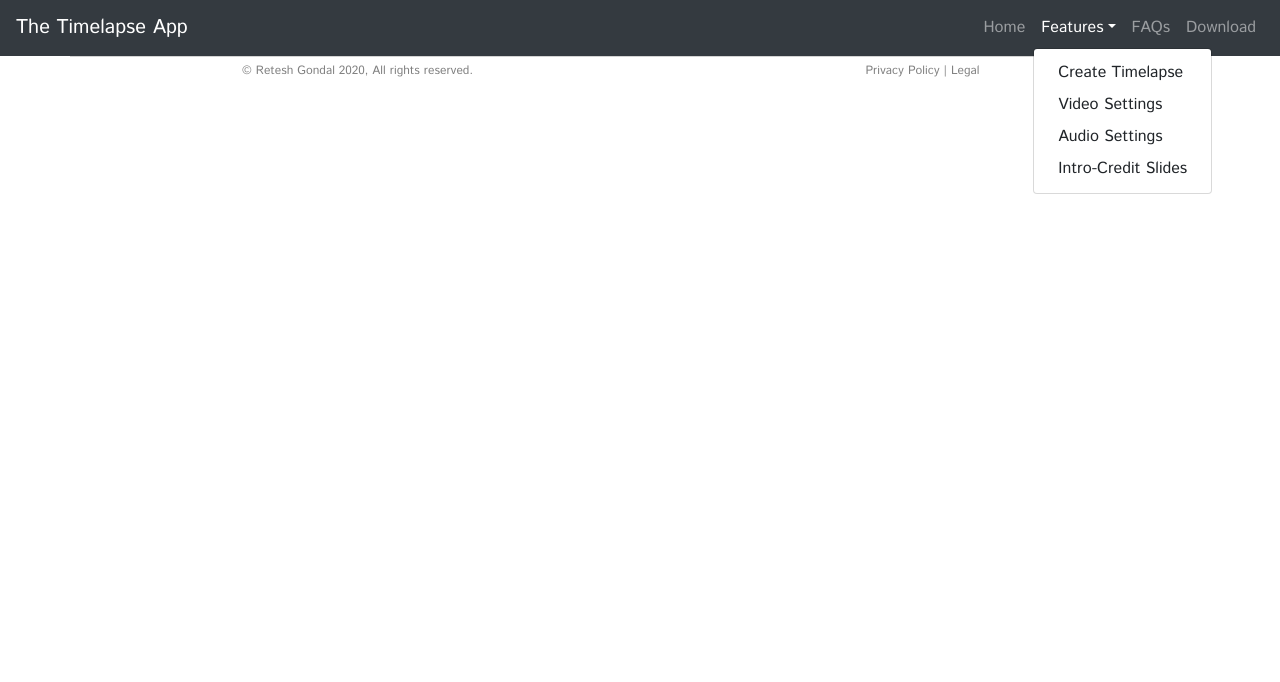
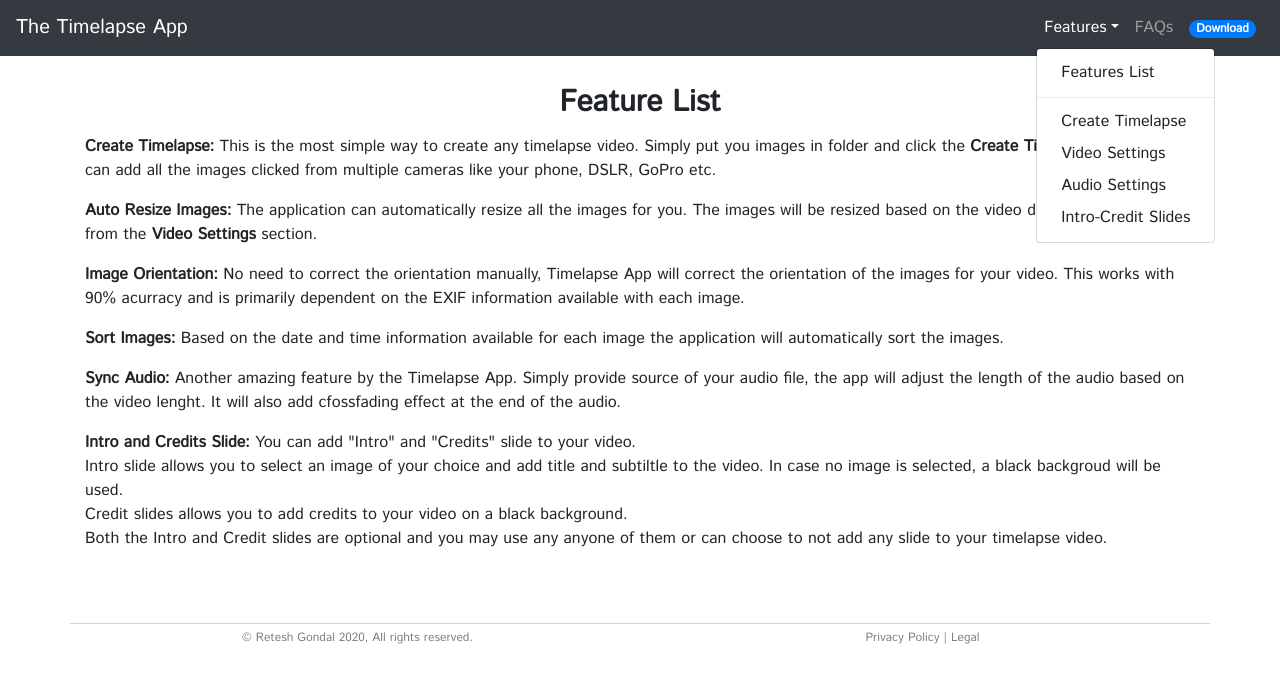
Before and after one commit to reteshg/site, a React (Create React App) app: page /featureList in a window 1280 px wide. Both pictures are taken after a click on the button "Features". Shown: the top 682 px of the page. Built offline with nearby package versions, Linux system fonts and the light colour scheme.

Commit message:
feature list page added

```diff
--- a/src/App.js
+++ b/src/App.js
@@ -2,7 +2,8 @@
 import {BrowserRouter, Route} from 'react-router-dom';
 import Navigation from './components/navigation';
 import Home from './components/home';
-import Features from './components/features';
+import FeatureList from './components/featureList';
+import FeatureCreateTimelapse from './components/featureCreateTimelapse';
 import Footer from './components/footer';
 import 'bootstrap/dist/css/bootstrap.min.css';
 
@@ -13,7 +14,9 @@
       <div className="App">
         <Navigation title="The Timelapse App"/>
         <Route exact path="/" render={() => <Home title="This is homepage" />} />
-        <Route path="/features" render={() => <Features title="This is feature page" />} />
+        <Route path="/featureList" render={() => <FeatureList title="Feature List" />} />
+        <Route path="/featureCreateTimelapse" render={() => <FeatureCreateTimelapse title="Create Timelapse" />} />
+        <Route path="/featureVideoSettings" render={() => <FeatureCreateTimelapse title="Video Settings" />} />
       </div>
       <div>
       <Footer/>
--- /dev/null
+++ b/src/components/featureComponents.css
@@ -0,0 +1,11 @@
+.titleRow{
+    padding-top:80px;
+    padding-bottom:10px;
+    text-align: center;
+    font-weight: bold;
+    font-size: 30px;
+}
+
+.txtStyle{
+    text-align:center;
+}
--- /dev/null
+++ b/src/components/featureCreateTimelapse.js
@@ -0,0 +1,23 @@
+import React from 'react';
+import {Container,Row,Col} from 'react-bootstrap';
+import './featureComponents.css';
+
+const FeatureCreateTimelapse = (props) => (
+<Container fluid>
+        <Row>
+                <Col>
+                        <div className="titleRow">{props.title}</div>
+                </Col>
+        </Row>
+        <Row>
+                <Col>
+                <div  className="txtStyle">
+                        The quickest way to create a timelapse video is put all the you images in one folder and click 'Create TImelapse' button. <b>Thats It!!</b>
+                        </div>
+                </Col>
+        </Row>
+
+</Container>
+);
+
+export default FeatureCreateTimelapse;
--- /dev/null
+++ b/src/components/featureList.js
@@ -0,0 +1,62 @@
+import React from 'react';
+import {Container,Row,Col} from 'react-bootstrap';
+import './featureComponents.css';
+
+const FeatureList = (props) => (
+<Container>
+        <Row>
+                <Col>
+                        <div className="titleRow"><b>{props.title}</b></div>
+                </Col>
+        </Row>
+        <Row>
+                <Col>
+                        <p>
+                                <b>Create Timelapse:</b> This is the most simple way to create any timelapse video. Simply put you images in folder and click the <b>Create Timelapse</b> button. You can add all the images clicked from multiple cameras like your phone, DSLR, GoPro etc.
+                        </p>
+                </Col>
+        </Row>
+        <Row>
+                <Col>
+                        <p>
+                                <b>Auto Resize Images:</b> The application can automatically resize all the images for you. The images will be resized based on the video dimensions selected from the <b>Video Settings</b> section.
+                        </p>
+                </Col>
+        </Row>
+        <Row>
+                <Col>
+                        <p>
+                                <b>Image Orientation:</b> No need to correct the orientation manually, Timelapse App will correct the orientation of the images for your video. This works with 90% acurracy and is primarily dependent on the EXIF information available with each image.
+                        </p>
+                </Col>
+        </Row>
+        <Row>
+                <Col>
+                        <p>
+                                <b>Sort Images:</b> Based on the date and time information available for each image the application will automatically sort the images.
+                        </p>
+                </Col>
+        </Row>
+        <Row>
+                <Col>
+                        <p>
+                                <b>Sync Audio:</b> Another amazing feature by the Timelapse App. Simply provide source of your audio file, the app will adjust the length of the audio based on the video lenght. It will also add cfossfading effect at the end of the audio.
+                        </p>
+                </Col>
+        </Row>
+        <Row>
+                <Col>
+                        <p>
+                                <b>Intro and Credits Slide:</b> You can add "Intro" and "Credits" slide to your video.
+                                <br/>Intro slide allows you to select an image of your choice and add title and subtiltle to the video. In case no image is selected, a black backgroud will be used.
+                                <br/>Credit slides allows you to add credits to your video on a black background.
+                                <br/>Both the Intro and Credit slides are optional and you may use any anyone of them or can choose to not add any slide to your timelapse video.
+                        </p>
+                </Col>
+        </Row>
+
+
+</Container>
+);
+
+export default FeatureList;
--- a/src/components/features.js
+++ /dev/null
@@ -1,13 +0,0 @@
-import React from 'react';
-import {Container} from 'react-bootstrap';
-
-const Features = (props) => (
-<Container fluid>
-        <h1>{props.title}</h1>
-        <h1>{props.title}</h1>
-        <h1>{props.title}</h1>
-        <h1>{props.title}</h1>
-        </Container>
-);
-
-export default Features;
--- a/src/components/navigation.js
+++ b/src/components/navigation.js
@@ -1,9 +1,9 @@
 import React from 'react';
-import {Container,Navbar,Nav,NavItem,NavDropdown} from 'react-bootstrap';
+import {Container,Navbar,Nav,NavItem,NavDropdown,Badge} from 'react-bootstrap';
 import {Link} from 'react-router-dom';
 
 const Navigation = (props) => (
-<Container >
+<Container>
 
   <Navbar collapseOnSelect expand={'sm'} bg="dark" variant="dark" fixed="top" >
 
@@ -12,24 +12,23 @@
     <Navbar.Toggle />
     <Navbar.Collapse className="justify-content-end">
     <Nav>
-      <NavItem>
-        <Nav.Link eventkey={1} as={Link} exact to="/">Home</Nav.Link>
-      </NavItem>
 
       <NavItem>
       <NavDropdown title="Features" id="basic-nav-dropdown">
-        <NavDropdown.Item eventkey={2} as={Link} to="/features">Create Timelapse</NavDropdown.Item>
-        <NavDropdown.Item eventkey={2} as={Link} to="/features">Video Settings</NavDropdown.Item>
-        <NavDropdown.Item eventkey={2} as={Link} to="/features">Audio Settings</NavDropdown.Item>
-        <NavDropdown.Item eventkey={2} as={Link} to="/features">Intro-Credit Slides</NavDropdown.Item>
+        <NavDropdown.Item eventkey={1} as={Link} to="/featureList">Features List</NavDropdown.Item>
+        <NavDropdown.Divider />
+        <NavDropdown.Item eventkey={2} as={Link} to="/FeatureCreateTimelapse">Create Timelapse</NavDropdown.Item>
+        <NavDropdown.Item eventkey={3} as={Link} to="/features">Video Settings</NavDropdown.Item>
+        <NavDropdown.Item eventkey={4} as={Link} to="/features">Audio Settings</NavDropdown.Item>
+        <NavDropdown.Item eventkey={5} as={Link} to="/features">Intro-Credit Slides</NavDropdown.Item>
         </NavDropdown>
       </NavItem>
 
       <NavItem>
-        <Nav.Link eventkey={3} as={Link} to="/features">FAQs</Nav.Link>
+        <Nav.Link eventkey={6} as={Link} to="/features">FAQs</Nav.Link>
       </NavItem>
       <NavItem>
-        <Nav.Link eventkey={4} as={Link} to="/download">Download</Nav.Link>
+        <Nav.Link eventkey={7} as={Link} to="/download"><Badge pill variant="primary">Download</Badge></Nav.Link>
       </NavItem>
     </Nav>
     </Navbar.Collapse>
```
Also changed, not shown: src/components/featureVideoSettings.js (added, +16 -0 lines).
